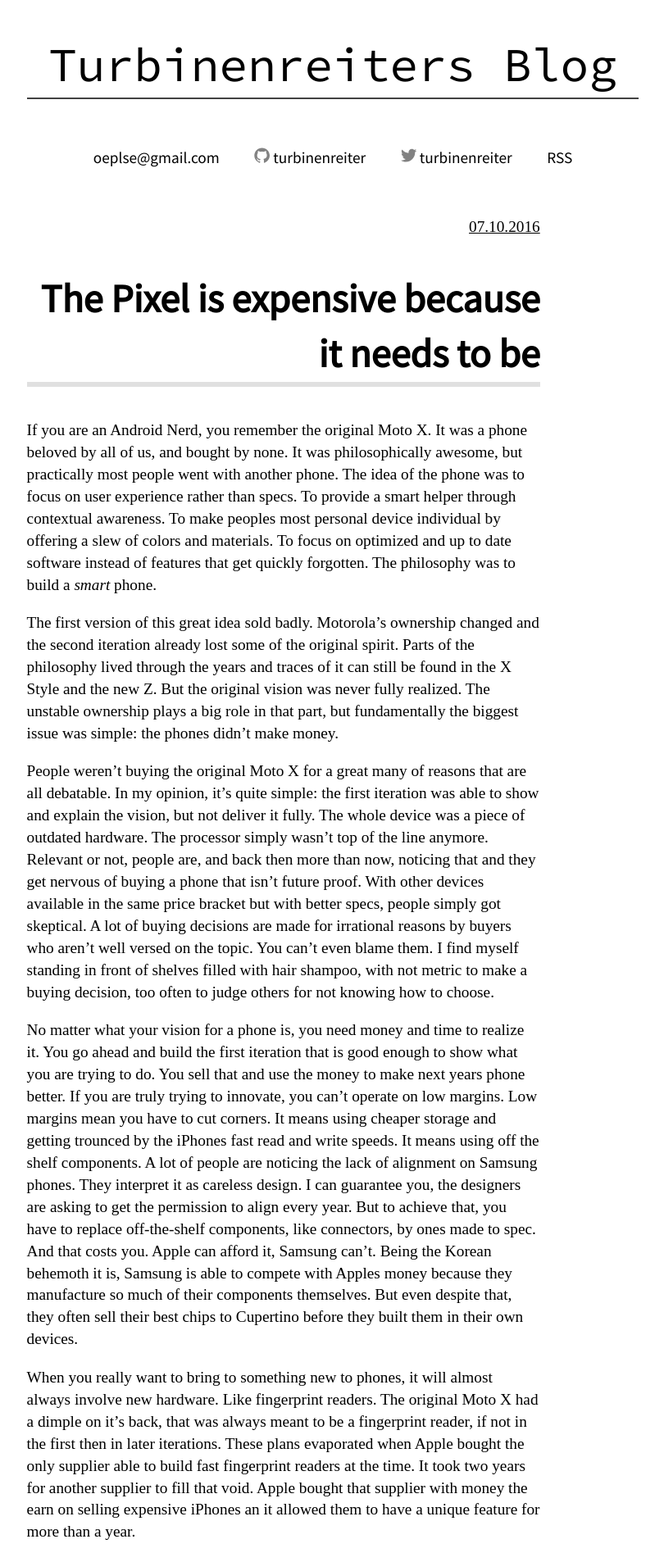
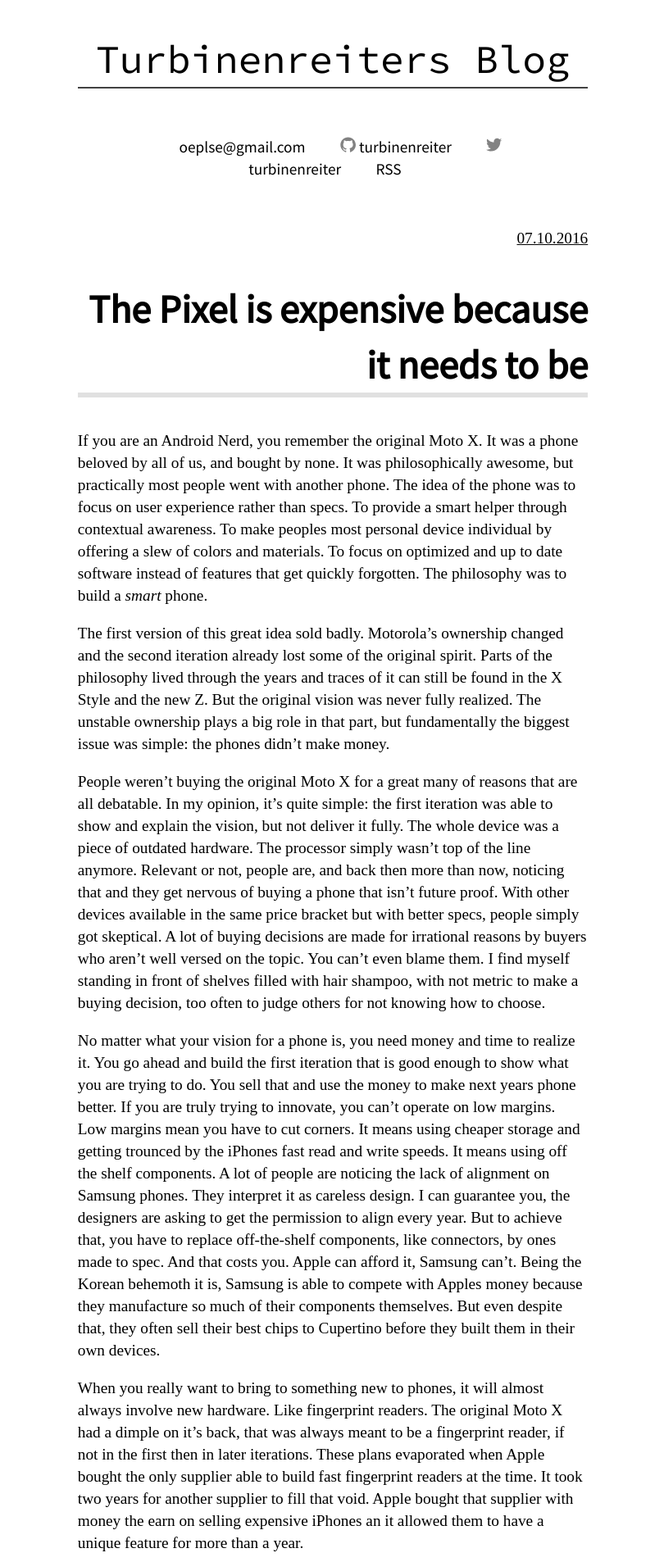
Before and after one commit to turbinenreiter/turbinenreiter.github.io, a Jekyll site: the page built from index.html, in a window 1280 px wide. Shown: the top 1906 px of the page at 82% size, without its empty margins (234-1044 px from the left). Built offline with Jekyll 4.4.1, drawn with Linux system fonts in a browser that asks for light colours; nearby versions of some CDN libraries; some web fonts are replaced; formulas are drawn with MathJax 3; the list of posts is cut into pages by our own code.

Commit message:
Fix lines

```diff
--- a/_sass/_base.scss
+++ b/_sass/_base.scss
@@ -20,11 +20,9 @@
     line-height: 1.4;
     hyphens: auto;
 
-    max-width: 78ch;
+    max-width: 65ch;
 
     margin: 0 auto;
-
-    text-align: center;
 }
 
 header {
@@ -37,12 +35,11 @@
 header a {
     text-decoration: none;
     color:black;
-    font-size: calc(3*(16px + 0.15vw + 0.15vh));
+    font-size: calc(2.5*(16px + 0.15vw + 0.15vh));
     font-weigth: bold;
 }
 
 article {
-    max-width: 65ch;
     font-family: 'Source Serif Pro', serif;
     text-align: left;
     margin-top: 3em;
```
